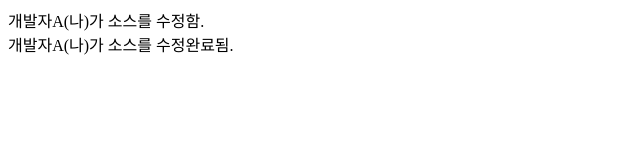
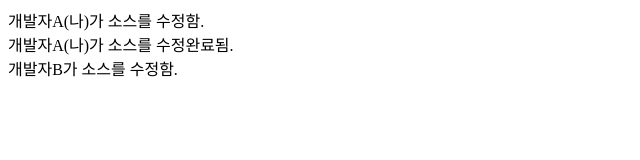
Before and after one commit to SoSo12121212/git-blog, a plain HTML site: page index.html in a window 1280 px wide. Shown: the whole page, without its empty margins (0-640 px from the left). Drawn offline with Linux system fonts and the light colour scheme.

Commit message:
개발자B가 수정함.

```diff
--- a/index.html
+++ b/index.html
@@ -5,6 +5,7 @@
   </head>
   <body>
     개발자A(나)가 소스를 수정함. <br />
-    개발자A(나)가 소스를 수정완료됨.
+    개발자A(나)가 소스를 수정완료됨.<br />
+    개발자B가 소스를 수정함. <br />
   </body>
 </html>
```
